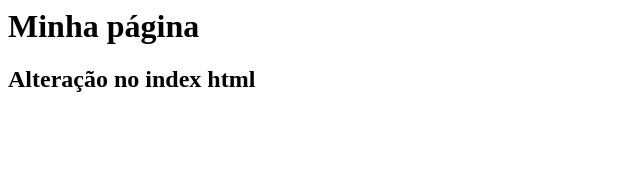
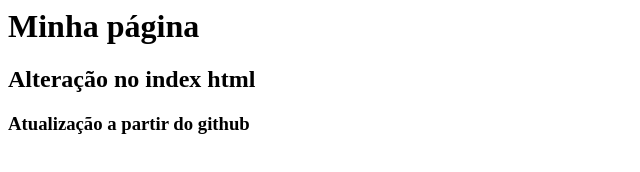
Before and after one commit to fndrorato/gama-no-github, a plain HTML site: page index.html in a window 1280 px wide. Shown: the whole page, without its empty margins (0-640 px from the left). Drawn offline with Linux system fonts and the light colour scheme.

Commit message:
Atualização a partir do gihub

```diff
--- a/index.html
+++ b/index.html
@@ -2,5 +2,6 @@
     <body>
         <h1>Minha página</h1>
         <h2>Alteração no index html</h2>
+        <h3>Atualização a partir do github<h3>
     </body>
 </html>
```
